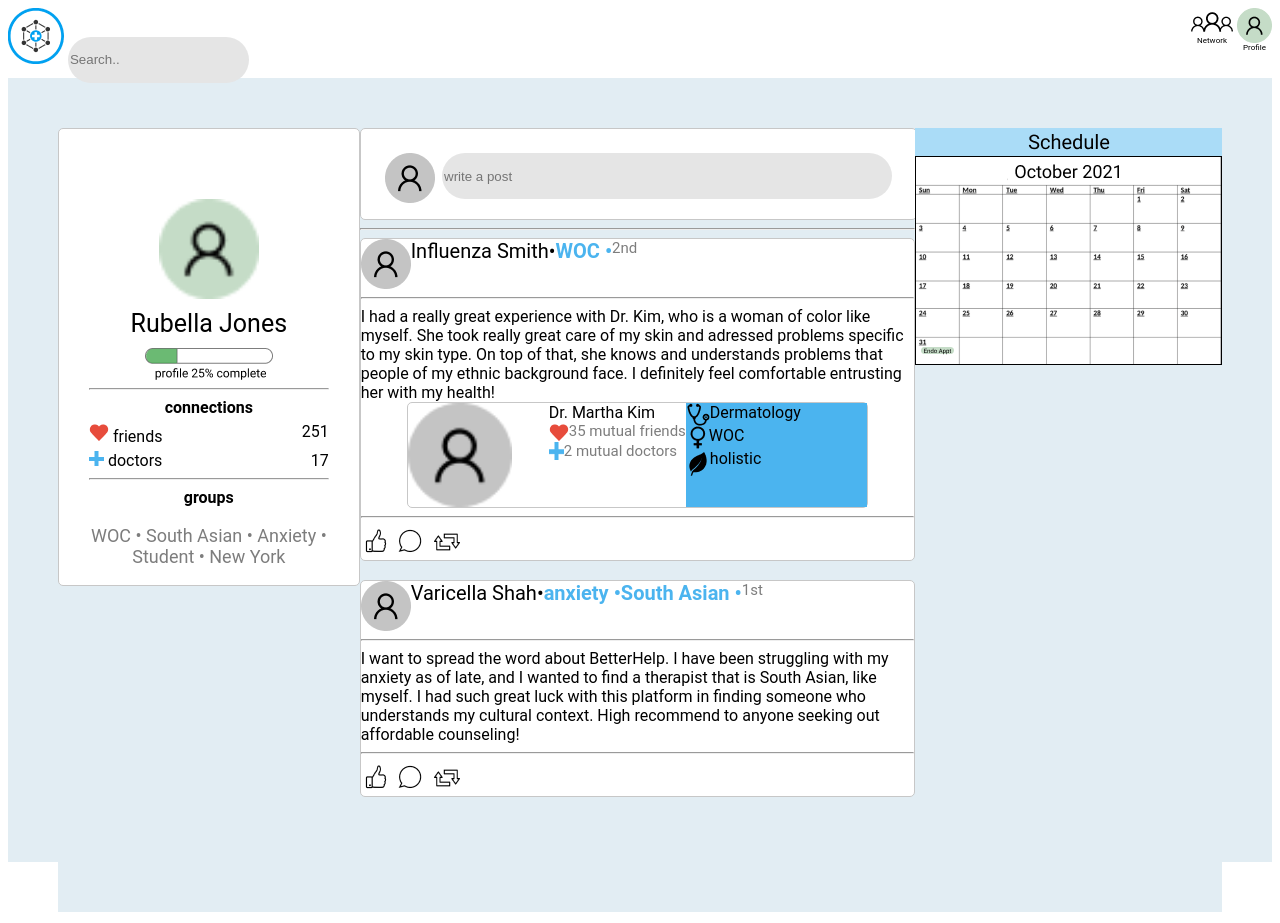
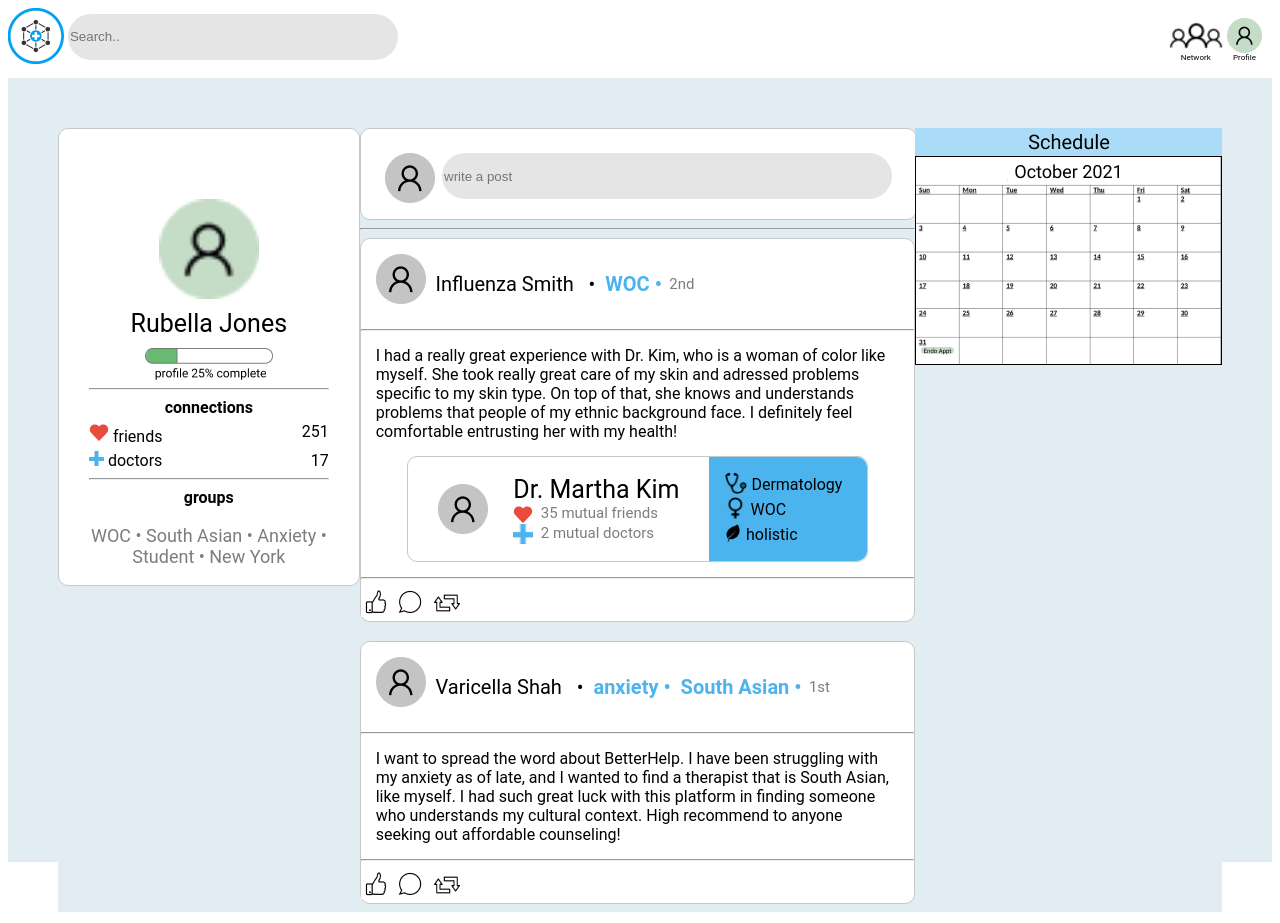
Before and after one commit to saahitijasti/mednet, a Flask app: page /landing in a window 1280 px wide. Run offline with Flask 2, Linux system fonts and the light colour scheme.

Commit message:
more work on landing

```diff
--- a/static/styles/landing.css
+++ b/static/styles/landing.css
@@ -14,13 +14,22 @@ html {
     text-align: center;
 }
 
+.search-bar {
+    width: 330px;
+    color: black;
+}
+
+.topbar-right {
+    margin-top: 10px;
+    margin-right: 10px;
+}
+
+
 .vertical-center {
-    margin: 0;
-    position: absolute;
     top: 50%;
-    -ms-transform: translateY(-50%);
+    -webkit-transform:translateY(-50%);
     transform: translateY(-50%);
-  }
+}
 
 .content {
     background-color: #E2EDF3;
@@ -46,7 +55,7 @@ html {
     border-style: solid;
     border-width: 1px;
     border-color: #C7C7C7;
-    border-radius: 5px;
+    border-radius: 10px;
     border-collapse: separate;
 }
 
@@ -118,6 +127,8 @@ html {
 .author {
     display: flex;
     font-size: 20px;
+    height: 60px;
+    line-height: 60px;
 }
 
 .post-attributes {
@@ -137,17 +148,22 @@ html {
     height: 104;
     margin-left: auto;
     margin-right: auto;
+    margin-top: 15px;
+    margin-bottom: 15px;
 }
 
 .link-left {
     width: 278;
-    height: 100%;
+    height: 104;
+    padding: 15px 30px 15px 30px;
 }
 
 .link-right {
     width: 181;
-    height: 100%;
+    height: 104;
     background-color: #4BB4EF;
+    border-top-right-radius: 10px 10px;
+    border-bottom-right-radius: 10px 10px;
 }
 
 .link-info {
@@ -159,4 +175,23 @@ html {
 .link-attribute {
     font-size: 16px;
     display: flex;
+    margin-left: 15px;
+    line-height: 25px;
 }
+
+.link-doctor {
+    font-size: 25px;
+}
+
+.vertical-center-new {
+    margin-top: auto;
+    margin-bottom: auto;
+}
+
+.inner-post-content {
+    margin: 15px 15px 15px 15px;
+}
+
+.shift-down {
+    margin-top: 15px;
+}
--- a/templates/doctor_matches.html
+++ b/templates/doctor_matches.html
@@ -23,7 +23,6 @@
 
     <div class="content">
         <div class="inner-content">
-            Hello
             <div class="doctor_matches">
                 Doctor Matches
             </div>
--- a/templates/landing.html
+++ b/templates/landing.html
@@ -5,16 +5,15 @@
     <div class="topbar space-evenly">
         <div id="topbar-left">
             <img src="/static/images/logo.png">
-            <input type="text" placeholder="Search.." class="grey-box">
+            <input type="text" placeholder="Search.." class="search-bar grey-box vertical-center">
         </div>
-        <div id="topbar-right" class="space-evenly">
+        <div id="topbar-right" class="space-evenly topbar-right">
             <div class="network">
-                <img src="/static/images/network.png">
-                <br>
+                <div><img src="/static/images/network.png" height="35"></div>
                 <div class="small-font">Network</div>
             </div>
             <div class="profile-top-bar">
-                <img src="/static/images/profile.png">
+                <img src="/static/images/profile.png" height="35">
                 <br>
                 <div class="small-font">Profile</div>
             </div>
@@ -60,50 +59,55 @@
             <div class="feed">
                 <div class="box write-post">
                     <div class="space-evenly inner-post">
-                        <img src="/static/images/grey_profile.png">
+                        <img src="/static/images/grey_profile.png" height="50">
                         <input type="text" placeholder="write a post" class="grey-box write-post-box">
                     </div>
                 </div>
                 <hr class="hline">
                 {% for post in posts %}
                 <div class="box">
-                    <div class="author">
-                        <img src="/static/images/grey_profile.png">
-                        <div>{{post.name}}</div>
-                        &bull;
+                    <div class="author inner-post-content">
+                        <img src="/static/images/grey_profile.png" height="50">
+                        <div> &nbsp; {{post.name}} &nbsp; &bull; </div>
                         {% for att in post.attributes %}
-                            <div class="post-attributes"> {{att}} &bull; </div>
+                            <div class="post-attributes"> &nbsp; {{att}} &bull; </div>
                         {% endfor %}
-                        <div class="post-connection">{{post.connection}}</div>
+                        <div class="post-connection"> &nbsp; {{post.connection}}</div>
                     </div>
                     <hr class="hline">
+                    <div class="inner-post-content">
                         <div>{{post.text}}</div>
                         {% if "link" in post %}
                             <div id="link" class="box link space-evenly">
                                 <div class="link-left space-evenly">
-                                <img src="/static/images/grey_profile.png">
-                                <div>
-                                    <div>{{post.link}}</div>
+                                    <div class="vertical-center-new">
+                                        <img src="/static/images/grey_profile.png" height="50">
+                                    </div>
+                                    <div class="vertical-center-new">
+                                        <div class="link-doctor">{{post.link}}</div>
                                         <div class="link-info">
-                                        <img src="/static/images/heart.png">
-                                        <div>{{doctors[post.link].mutual_friends}} mutual friends</div>
+                                            <img src="/static/images/heart.png" width="20">
+                                            <div> &nbsp; {{doctors[post.link].mutual_friends}} mutual friends</div>
                                         </div>
                                         <div class="link-info">
-                                        <img src="/static/images/plus.png">
-                                        <div>{{doctors[post.link].mutual_doctors}} mutual doctors</div>
+                                            <img src="/static/images/plus.png" width="20">
+                                            <div> &nbsp; {{doctors[post.link].mutual_doctors}} mutual doctors</div>
                                         </div>
                                     </div>
                                 </div>
                                 <div class="link-right">
+                                    <div class="shift-down">
                                         {% for att in doctors[post.link].attributes %}
                                         <div class="link-attribute">
-                                    <img src="/static/images/{{att}}.png">
-                                    <div>{{att}}</div>
+                                            <img src="/static/images/{{att}}.png" height="22"> &nbsp;
+                                            <div class="vertical-center-new">{{att}}</div>
                                         </div>
                                         {% endfor %}
                                     </div>
                                 </div>
+                            </div>
                         {% endif %}
+                    </div>
                     <hr class="hline">
                     <div class="post-bottom">
                         <img src="/static/images/like.png">
```
Also changed, not shown: README.md, static/images/search.png (added), 2 other files. Lines whose indentation alone changed are shown as unchanged.
